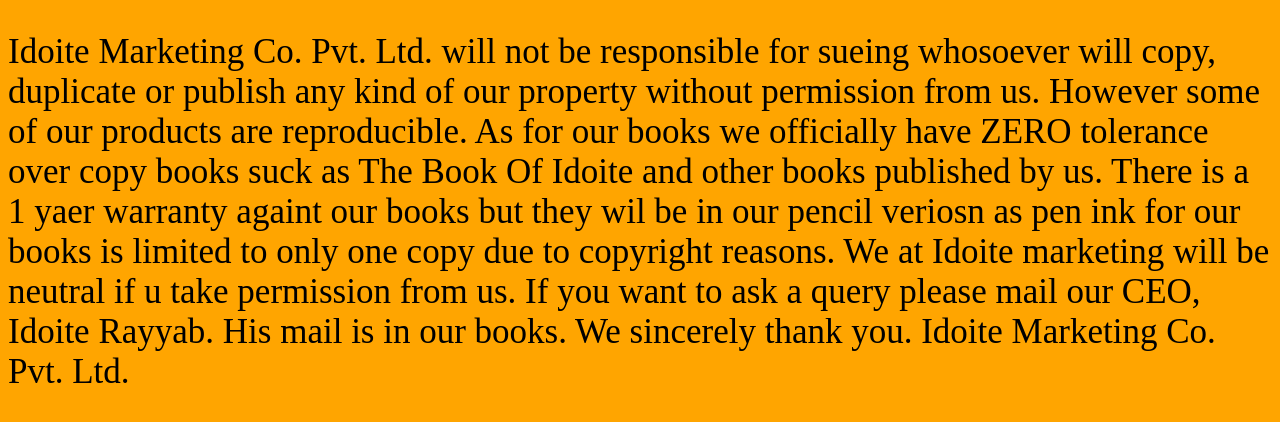
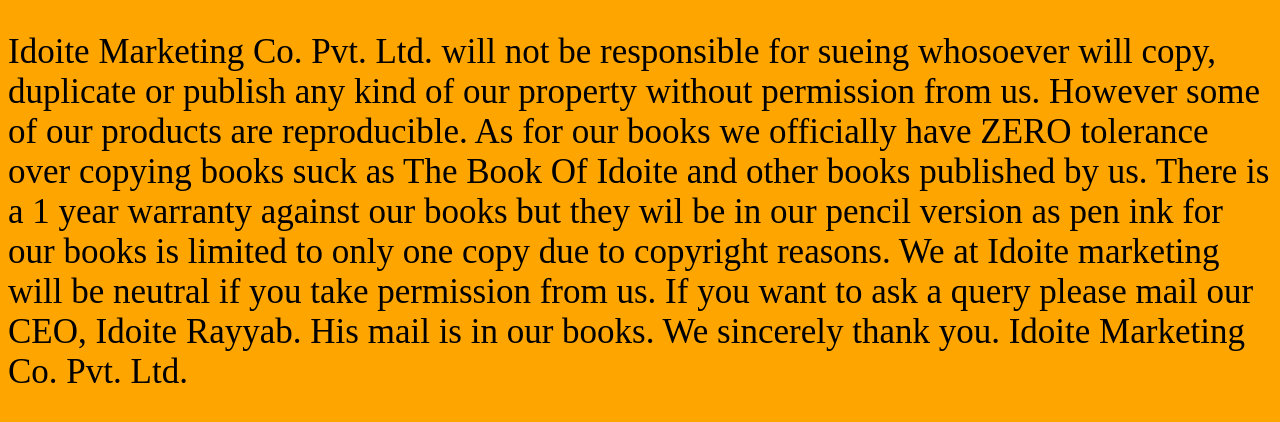
Before and after one commit to tahirmca/idoitepolicy, a plain HTML site: page index.html in a window 1280 px wide. Shown: the part 62-484 px from the top of the page. Drawn offline with Linux system fonts and the light colour scheme.

Commit message:
Update index.html

```diff
--- a/index.html
+++ b/index.html
@@ -20,6 +20,6 @@
     </head>
 
     <body>
-        <p>Idoite Marketing Co. Pvt. Ltd. will not be responsible for sueing whosoever will copy, duplicate or publish any kind of our property without permission from us. However some of our products are reproducible. As for our books we officially have ZERO tolerance over copy books suck as The Book Of Idoite and other books published by us. There is a 1 yaer warranty againt our books but they wil be in our pencil veriosn as pen ink for our books is limited to only one copy due to copyright reasons. We at Idoite marketing will be neutral if u take permission from us. If you want to ask a query please mail our CEO, Idoite Rayyab. His mail is in our books. We sincerely thank you. Idoite Marketing Co. Pvt. Ltd.</p>
+        <p>Idoite Marketing Co. Pvt. Ltd. will not be responsible for sueing whosoever will copy, duplicate or publish any kind of our property without permission from us. However some of our products are reproducible. As for our books we officially have ZERO tolerance over copying books suck as The Book Of Idoite and other books published by us. There is a 1 year warranty against our books but they wil be in our pencil version as pen ink for our books is limited to only one copy due to copyright reasons. We at Idoite marketing will be neutral if you take permission from us. If you want to ask a query please mail our CEO, Idoite Rayyab. His mail is in our books. We sincerely thank you. Idoite Marketing Co. Pvt. Ltd.</p>
     </body>
 </html>
```
